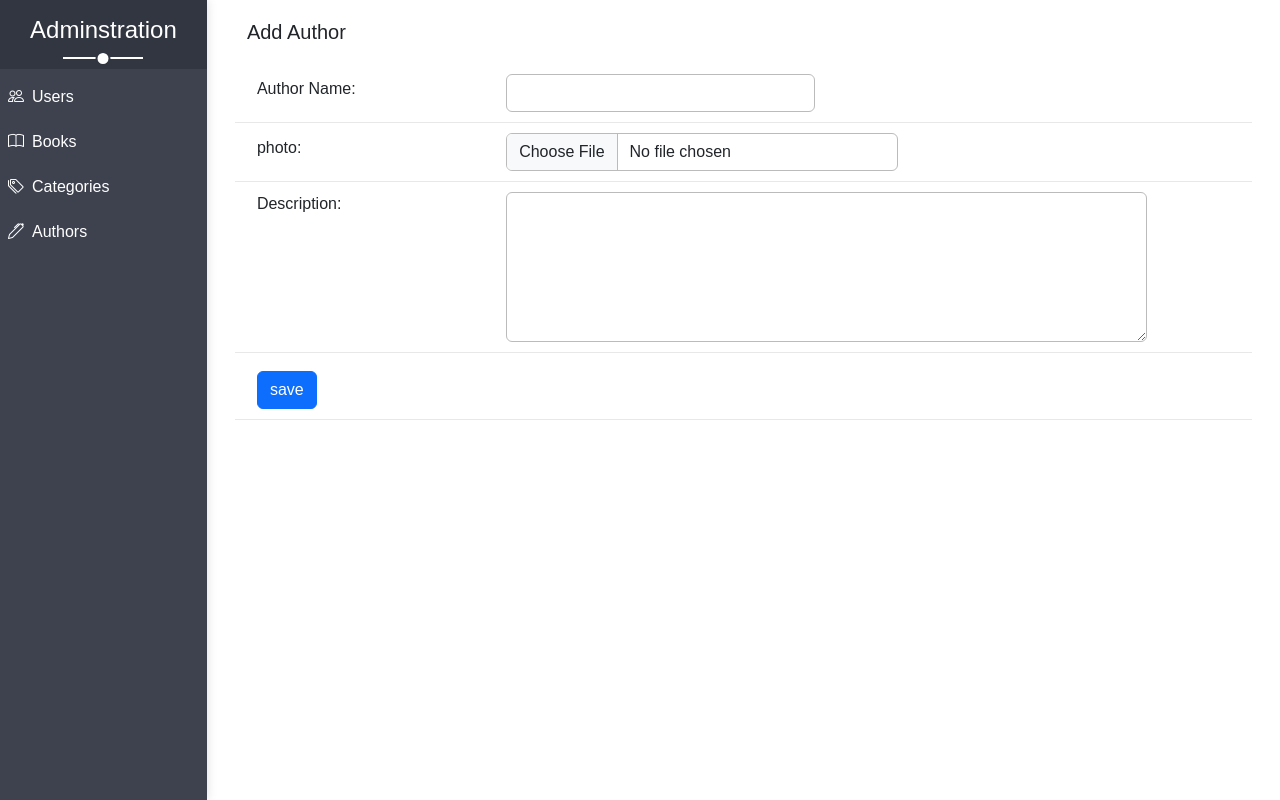
After one commit to MahmoudZaytoni/free-library-project, a Flask app: page /admin/author/add in a window 1280 px wide. The commit adds this page. Run offline with Flask 2, Linux system fonts and the light colour scheme; parts of the project's set-up code (start-up, migrations or seed data) failed here and were passed over; some libraries are stand-ins or nearby versions.

Commit message:
Create initial Author app

```diff
--- /dev/null
+++ b/config.py
@@ -0,0 +1,3 @@
+DEBUG = True # Turns on debugging features in Flask
+PORT = 5000
+MAIL_FROM_EMAIL = "robert@example.com" # For use in application emails
--- a/main.py
+++ b/main.py
@@ -20,4 +20,4 @@ def server_error(e):
   return render_template("500.html"), 500
 
 if __name__ == "__main__":
-  app.run(debug=True, port=5001)
+  app.run()
--- a/website/admin.py
+++ b/website/admin.py
@@ -4,8 +4,8 @@ from flask_login import login_required, current_user
 from werkzeug.utils import secure_filename
 from .forms import BookForm, BookFormUpdate, CategoryForm, FilterByCategory
 from .extensions import db
-from .settings import UPLOAD_FOLDER
 from .models import Book, User, Category
+from . import UPLOAD_FOLDER
 
 admin = Blueprint('admin', __name__)
 
--- /dev/null
+++ b/website/author/forms.py
@@ -0,0 +1,11 @@
+from flask_wtf import FlaskForm
+from wtforms import StringField, TextAreaField, SubmitField, FileField
+from wtforms.validators import DataRequired
+from flask_wtf.file import  FileAllowed
+from wtforms_sqlalchemy.fields import QuerySelectField
+
+class AuthorForm(FlaskForm):
+  name = StringField('Author Name:', validators=[DataRequired()])
+  photo = FileField("photo:", validators=[FileAllowed(['jpg', 'png'], message="File must be jpg or png")])
+  desc = TextAreaField("Description:", validators=[DataRequired()])
+  submit = SubmitField("save")
--- /dev/null
+++ b/website/author/routes.py
@@ -0,0 +1,38 @@
+import os
+from flask import redirect, render_template, url_for, Blueprint
+from flask_login import current_user, login_required
+from werkzeug.utils import secure_filename
+from .forms import AuthorForm
+from ..models import Author
+from ..extensions import db
+from .. import UPLOAD_FOLDER
+
+author = Blueprint('author', __name__, template_folder='templates', static_folder='static')
+
+@author.route('/admin/author', methods=["GET", "POST"])
+def read_authors():
+  authors = Author.query.order_by(Author.id).all()
+  return render_template('authors.html', authors=authors)
+
+@author.route('/admin/author/add', methods=["GET", "POST"])
+def add_author():
+  form = AuthorForm()
+  if form.validate_on_submit():
+    name = form.name.data
+    photo = form.photo.data
+    desc = form.desc.data
+    photo_filename = secure_filename(photo.filename)
+    new_author = Author(name=name, photo=photo_filename, desc=desc)
+    db.session.add(new_author)
+    db.session.commit()
+    photo.save(os.path.join(UPLOAD_FOLDER + '/photos', photo_filename))
+    return redirect(url_for('author.read_authors'))
+  return render_template('author-form.html', current_user=current_user, form=form, operation="Add Author")
+
+@author.route('/admin/author/<int:id>/change')
+def change_author(id):
+  pass
+
+@author.route('/admin/author/<int:id>/delete')
+def delete_author(id):
+  pass
--- /dev/null
+++ b/website/author/templates/author-form.html
@@ -0,0 +1,48 @@
+{% extends 'admin.html' %}
+{% from "_formhelpers.html" import render_field %}
+{% from "_formhelpers.html" import render_label %}
+{% block data %}
+<h1>{{operation}}</h1>
+<div class="content-main">
+  <form method="POST" enctype="multipart/form-data">
+    {{ form.csrf_token }}
+    <div class="module d-flex flex-column">
+      <div class="row align-items-center">
+        <div class="col-3">
+          {{ render_label(form.name)}}
+        </div>
+        <div class="col-4">
+          {{ render_field(form.name) }}
+        </div>
+      </div>
+      <div class="row align-items-center">
+        <div class="col-3">
+          {{ render_label(form.photo)}}
+        </div>
+        <div class="col-5">
+          {% if form.photo.data %}
+          <p class="url">
+            Currently:
+            <a href="{{url_for('static', filename=form.photo.data)}}">{{url_for('static', filename=form.photo.data)}}</a>
+          </p>
+          {% endif %}
+          {{ render_field(form.photo) }}
+        </div>
+      </div>
+      <div class="row">
+        <div class="col-3">
+          {{ render_label(form.desc)}}
+        </div>
+        <div class="col-8">
+          {{ render_field(form.desc) }}
+        </div>
+      </div>
+      <div class="row">
+        <div class="col-2">
+          {{ form.submit(class="btn btn-primary mt-2") }}
+        </div>
+      </div>
+    </div>
+  </form>
+</div>
+{% endblock%}
--- a/website/settings.py
+++ /dev/null
@@ -1,4 +0,0 @@
-DB_NAME = "database.db"
-SECRET_KEY = "secretKey"
-UPLOAD_FOLDER = 'website/static/uploads'
-SQLALCHEMY_DATABASE_URI = f'sqlite:///{DB_NAME}'
--- a/website/templates/admin.html
+++ b/website/templates/admin.html
@@ -31,6 +31,12 @@
           <span class="ms-2">Categories</span>
         </a>
       </li>
+      <li>
+        <a class="d-flex align-items-center fs-6 p-2 sidebar-link" href="{{url_for('author.read_authors')}}">
+          <i class="bi bi-pen"></i>
+          <span class="ms-2">Authors</span>
+        </a>
+      </li>
     </ul>
   </div>
 
```
Also changed, not shown: website/__init__.py (+13 -4 lines), website/author/templates/authors.html (added, +44 -0 lines), website/models.py (+11 -0 lines).
